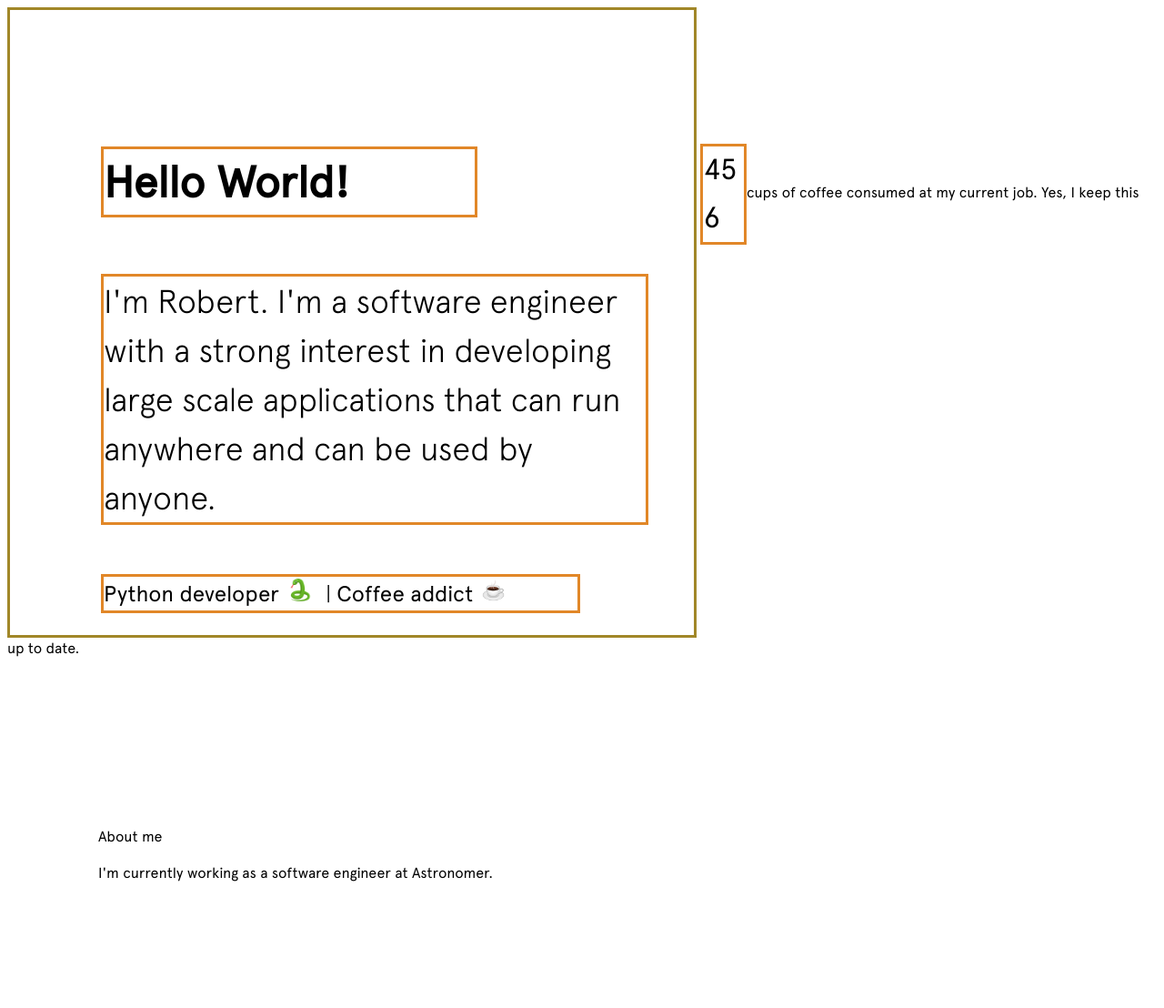
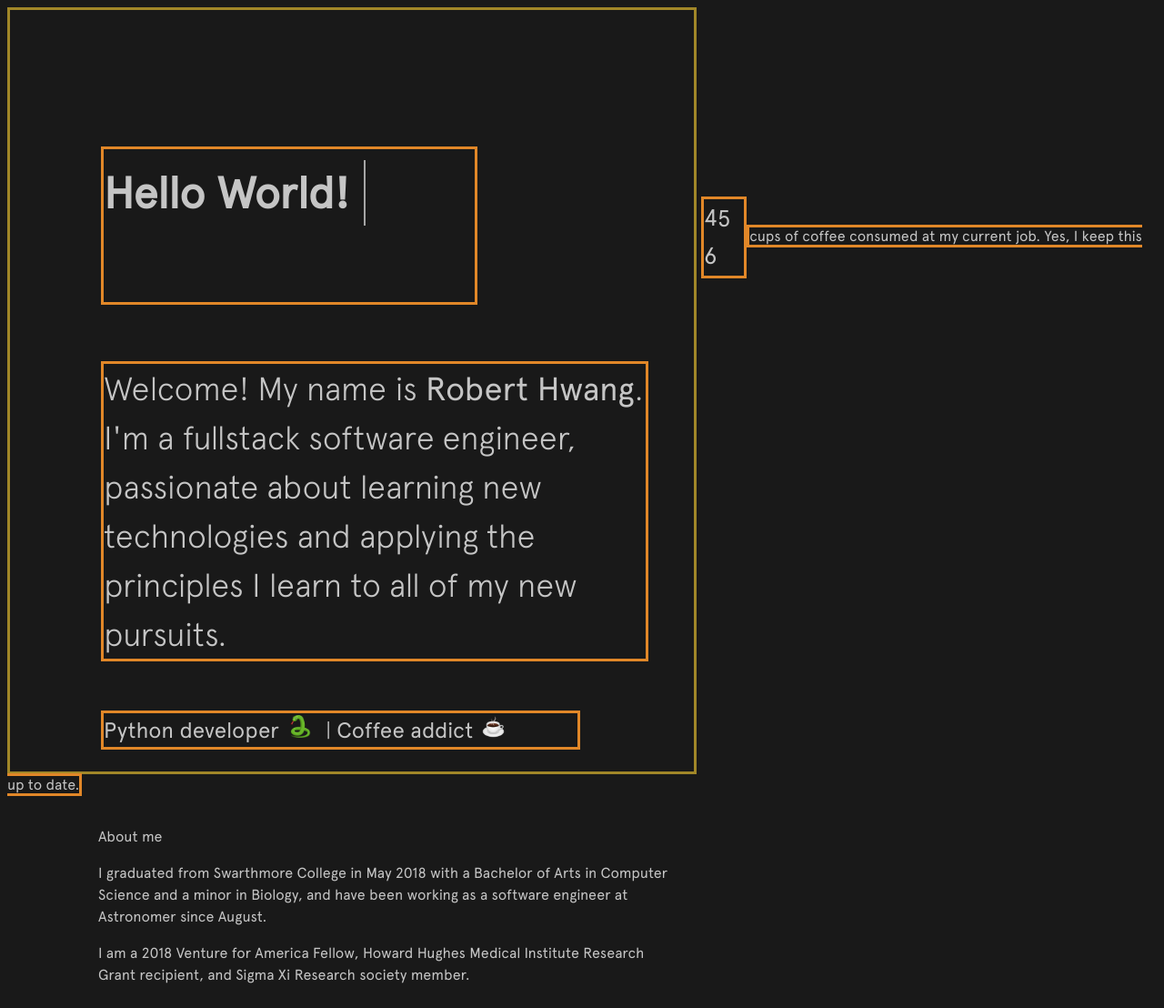
Before and after one commit to rhwang10/rhwang10.github.io, a Jekyll site: the page built from index.html, in a window 1280 px wide. Shown: the whole page at 91% size. Built offline with Jekyll 4.4.1, drawn with Linux system fonts in a browser that asks for light colours; before the commit the page ends 996 px from its top, so only the background shows below that.

Commit message:
Add typewriter effect

```diff
--- a/_includes/aboutme.html
+++ b/_includes/aboutme.html
@@ -1,4 +1,7 @@
 <section class="aboutme">
   <div class="aboutme__title">About me</div>
-  <p>I'm currently working as a software engineer at Astronomer.</p>
+  <div class="aboutme__background">
+    <p>I graduated from Swarthmore College in May 2018 with a Bachelor of Arts in Computer Science and a minor in Biology, and have been working as a software engineer at Astronomer since August.</p>
+    <p>I am a 2018 Venture for America Fellow, Howard Hughes Medical Institute Research Grant recipient, and Sigma Xi Research society member.
+  </div>
 </section>
--- a/_includes/head.html
+++ b/_includes/head.html
@@ -2,3 +2,4 @@
 <title>{{ site.title }}</title>
 <link rel="stylesheet" href="{{ site.baserul }}/css/main.css" hreflang="en-us">
 <link rel="stylesheet" href="{{ site.baseurl }}/css/odometer-theme-minimal.css" />
+<link rel="stylesheet" href="{{ site.baseurl }}/css/typewriter.css" />
--- a/_includes/intro.html
+++ b/_includes/intro.html
@@ -1,12 +1,15 @@
 <!-- <header class="intro"> -->
-<script src="js/main.js" type="text/javascript" charset="utf-8"></script>
-
 <header>
   <div class="intro">
-    <h1 class="intro__hello">Hello World!</h1>
-    <h2 class="intro__paragraph">I'm Robert. I'm a software engineer with a strong interest in developing large scale applications that can run anywhere and can be used by anyone.</h2>
+    <h1 class="intro__hello">
+      <p class="line-1 anim-typewriter">Hello World!</p>
+    </h1>
+    <h2 class="intro__paragraph">
+      Welcome! My name is <span class="name">Robert Hwang</span>. I'm a fullstack software engineer, passionate about learning new technologies and applying the principles I learn to all of my new pursuits.
+    </h2>
     <h3 class="intro__under"><span>Python developer</span><span class="emoji snek"></span> | <span>Coffee addict</span><span class="emoji coffee"></span></h3>
+    <!-- <span id="odometer" class="odometer">0</span><span class="odometer-text">cups of coffee consumed at my current job. Yes, I keep this up to date.</span> -->
+
   </div>
-  <span id="odometer" class="odometer">0</span><span>cups of coffee consumed at my current job. Yes, I keep this up to date.</span>
-
+  <span id="odometer" class="odometer">0</span><span class="odometer-text">cups of coffee consumed at my current job. Yes, I keep this up to date.</span>
 </header>
--- a/css/main.css
+++ b/css/main.css
@@ -21,10 +21,22 @@
   /* font-style: normal */
 }
 
+@font-face{
+  font-family:'Apercu-Bold';
+  src:url(../fonts/Apercu/Apercu-Bold.eot);
+  src:url(../fonts/Apercu/Apercu-Bold.eot?#iefix) format("embedded-opentype"),
+  url(../fonts/Apercu/Apercu-Bold.woff2) format("woff2"),
+  url(../fonts/Apercu/Apercu-Bold.woff) format("woff"),
+  url(../fonts/Apercu/Apercu-Bold.ttf) format("truetype"),
+  url(../fonts/Apercu/Apercu-Bold.svg#Apercu-Bold) format("svg");
+  /* font-style: normal */
+}
+
 html {
   -webkit-box-sizing: border-box;
   -moz-box-sizing: border-box;
   box-sizing: border-box;
+  font-size: 100%;
 }
 
 *, *:before, *:after {
@@ -39,11 +51,13 @@
 
 body {
   line-height: 1.5;
+  font-family: Apercu;
+  color: rgba(255,255,255,.75);
+  background-color: rgb(25,25,25);
 }
 
 span {
   font-family:Apercu;
-
 }
 
 .emoji {
@@ -86,6 +100,11 @@
   margin-left: 100px;
 }
 
+.intro.h2.intro__paragraph.name {
+  font-family: Apercu-Bold;
+  font-weight: 100;
+}
+
 .intro h3.intro__under {
   align-self: stretch;
   font-family: Apercu-Light;
@@ -109,16 +128,25 @@
   display: inline-flex;
   font-family:Apercu-Light;
   width: 4%;
-  font-size: 2rem;
+  font-size: 2vw;
   vertical-align: text;
 
 }
 
+.odometer-text {
+  border: 3px solid #E18728;
+
+}
+
 section.aboutme {
-  display: flex;
+  display: inline-flex;
   font-family:Apercu;
   flex-direction: column;
   align-items: flex-start;
   width: 50%;
   margin-left: 100px;
 }
+
+section.aboutme.aboutme__title {
+  font-size: 2rem;
+}
--- /dev/null
+++ b/css/typewriter.css
@@ -0,0 +1,22 @@
+/* Global */
+.line-1 {
+    position: relative;
+    border-right: 2px solid rgba(255,255,255,.75);
+    white-space: nowrap;
+    overflow: hidden;
+    transform: translateY(-50%);
+}
+
+/* Animation */
+.anim-typewriter {
+  animation: typewriter 2s steps(44) 1s 1 normal both,
+             blinkTextCursor 500ms steps(44) infinite normal;
+}
+@keyframes typewriter {
+  from{width: 0;}
+  to{width: 6em;}
+}
+@keyframes blinkTextCursor {
+  from{border-right-color: rgba(255,255,255,.75);}
+  to{border-right-color: transparent;}
+}
```
